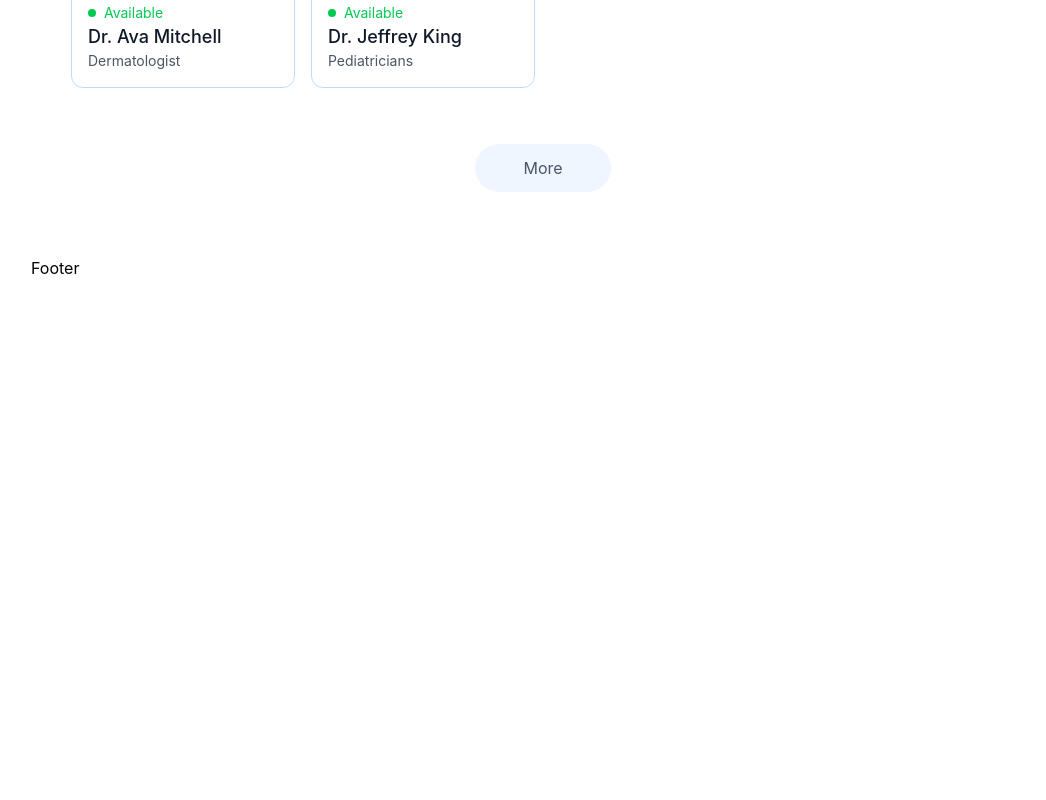
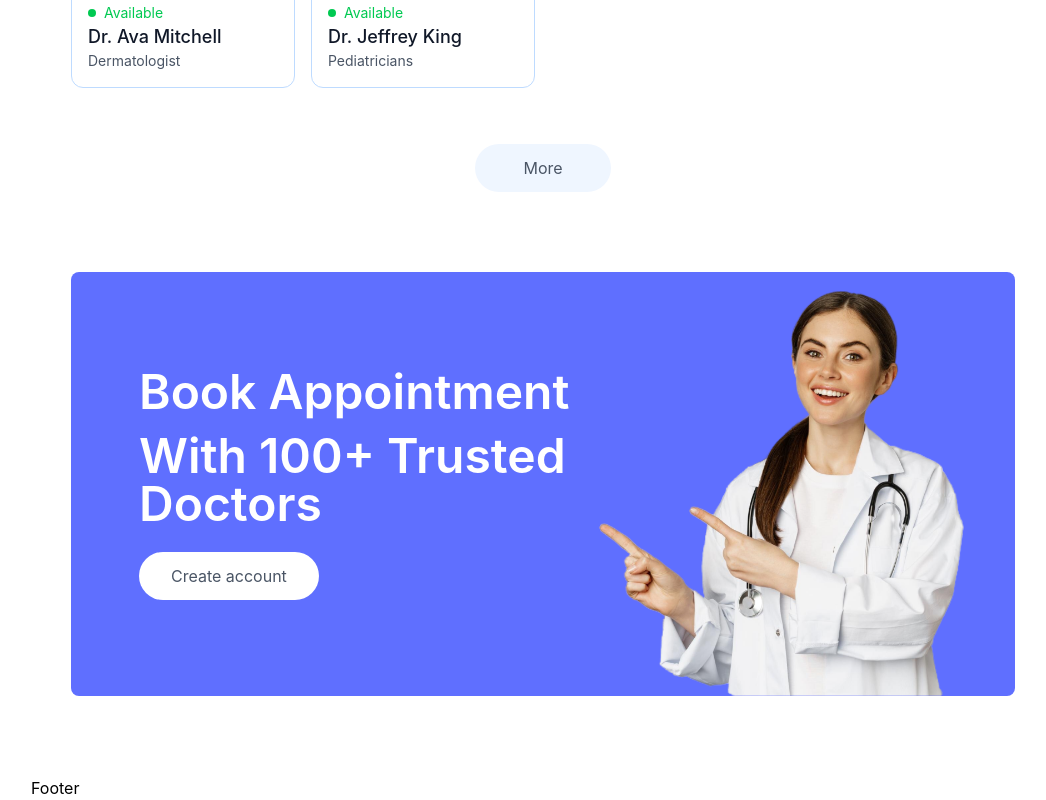
Before and after one commit to IamAhxan/mern-doctor-appointment, a React (Vite) app in the folder client/: page / in a window 1280 px wide. Shown: the part 2134-2934 px from the top of the page, without its empty margins (97-1143 px from the left). Before the commit the page ends 2414 px from the top, so only its background shows below. Built offline with nearby package versions, Linux system fonts and the light colour scheme.

Commit message:
Home > banner

```diff
--- a/client/index.html
+++ b/client/index.html
@@ -1,5 +1,5 @@
 <!DOCTYPE html>
-<html lang="en">
+<html lang="en" class="scroll-smooth">
   <head>
     <meta charset="UTF-8" />
     <link rel="icon" type="image/svg+xml" href="/vite.svg" />
--- /dev/null
+++ b/client/src/components/Banner.jsx
@@ -0,0 +1,30 @@
+import React from 'react'
+import { assets } from '../assets/assets'
+import { useNavigate } from 'react-router-dom'
+
+const Banner = () => {
+    const navigate = useNavigate()
+    return (
+        <div className='flex bg-primary rounded-lg px-6 sm:px-10 md:px-14 lg:px-12 my-20 md:mx-10'>
+            {/* -------------- LEFT SIDE --------------- */}
+
+            <div className='flex-1 py-8 sm:py-10 md:py-16 lg:py-24 lg:pl-5'>
+                <div className='text-xl sm:text-2xl md:text-3xl lg:text-5xl font-semibold text-white'>
+                    <p>Book Appointment </p>
+                    <p className='mt-4'>With 100+ Trusted Doctors</p>
+                </div>
+                <button onClick={() => { navigate('/login'); scrollTo(0, 0) }} className='bg-white text-sm sm:text-base text-gray-600 px-8 py-3 rounded-full mt-6 hover:scale-105 transition-all'>Create account</button>
+            </div>
+
+
+            {/* -------------RIGHT SIDE ---------------- */}
+
+            <div className='hidden md:block md:w-1/2 lg:w-[370px] relative'>
+                <img className='w-full absolute bottom-0 right-0 max-w-md' src={assets.appointment_img} alt="" />
+
+            </div>
+        </div>
+    )
+}
+
+export default Banner
--- a/client/src/components/TopDoctors.jsx
+++ b/client/src/components/TopDoctors.jsx
@@ -1,9 +1,10 @@
-import React from 'react'
-import { doctors } from '../assets/assets'
+import React, { useContext } from 'react'
 import { useNavigate } from 'react-router-dom'
+import { AppContext } from '../context/AppContext';
 
 const TopDoctors = () => {
     const navigate = useNavigate();
+    const { doctors } = useContext(AppContext)
     return (
         <div className='flex flex-col items-center gap-4 my-16 text-gray-900 md:mx-10'>
             <h1 className='text-3xl font-medium'>Top Doctors to Book</h1>
@@ -24,7 +25,7 @@
                     ))
                 }
             </div>
-            <button className='bg-blue-50 text-gray-600 px-12 py-3 rounded-full mt-10'>More</button>
+            <button onClick={() => { navigate('/doctors'); scrollTo(0, 0) }} className='bg-blue-50 text-gray-600 px-12 py-3 rounded-full mt-10 cursor-pointer'>More</button>
         </div>
     )
 }
--- /dev/null
+++ b/client/src/context/AppContext.jsx
@@ -0,0 +1,18 @@
+import { createContext } from "react";
+import { doctors } from "../assets/assets";
+
+
+export const AppContext = createContext()
+
+const AppContextProvider = (props) => {
+    const value = {
+        doctors
+    }
+    return (
+        <AppContext.Provider value={value}>
+            {props.children}
+        </AppContext.Provider>
+    )
+}
+
+export default AppContextProvider;
--- a/client/src/main.jsx
+++ b/client/src/main.jsx
@@ -4,13 +4,14 @@
 import App from './App.jsx'
 import { RouterProvider } from 'react-router-dom'
 import { routes } from '../routes.jsx'
+import AppContextProvider from './context/AppContext.jsx'
 
 createRoot(document.getElementById('root')).render(
   <StrictMode>
-    <RouterProvider router={routes}>
-      <App />
+    <AppContextProvider>
+      <RouterProvider router={routes} />
 
-    </RouterProvider>
+    </AppContextProvider>
 
-  </StrictMode>,
+  </StrictMode >,
 )
--- a/client/src/pages/Home.jsx
+++ b/client/src/pages/Home.jsx
@@ -2,6 +2,7 @@
 import Header from '../components/Header'
 import SpecialityMenu from '../components/SpecialityMenu'
 import TopDoctors from '../components/TopDoctors'
+import Banner from '../components/Banner'
 
 const Home = () => {
     return (
@@ -9,6 +10,7 @@
             <Header />
             <SpecialityMenu />
             <TopDoctors />
+            <Banner />
         </div>
     )
 }
```
